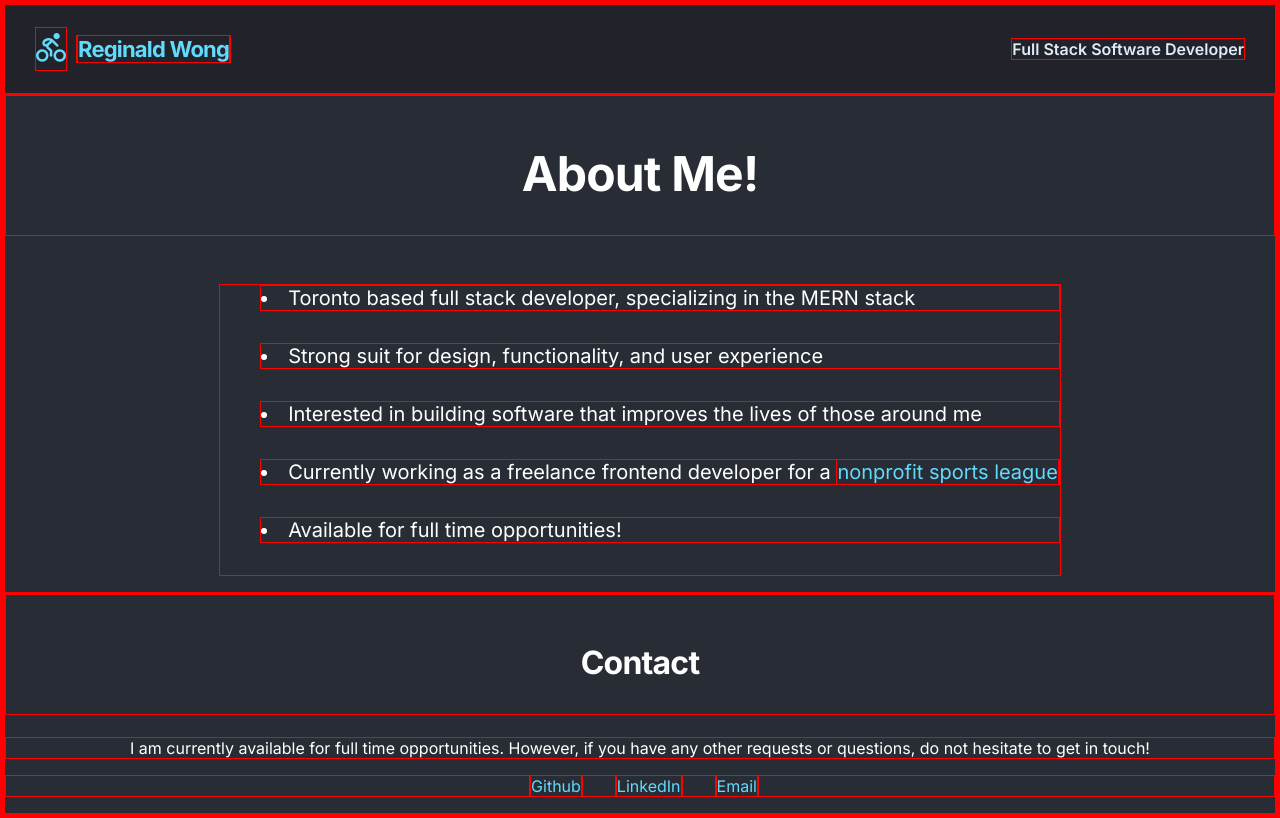
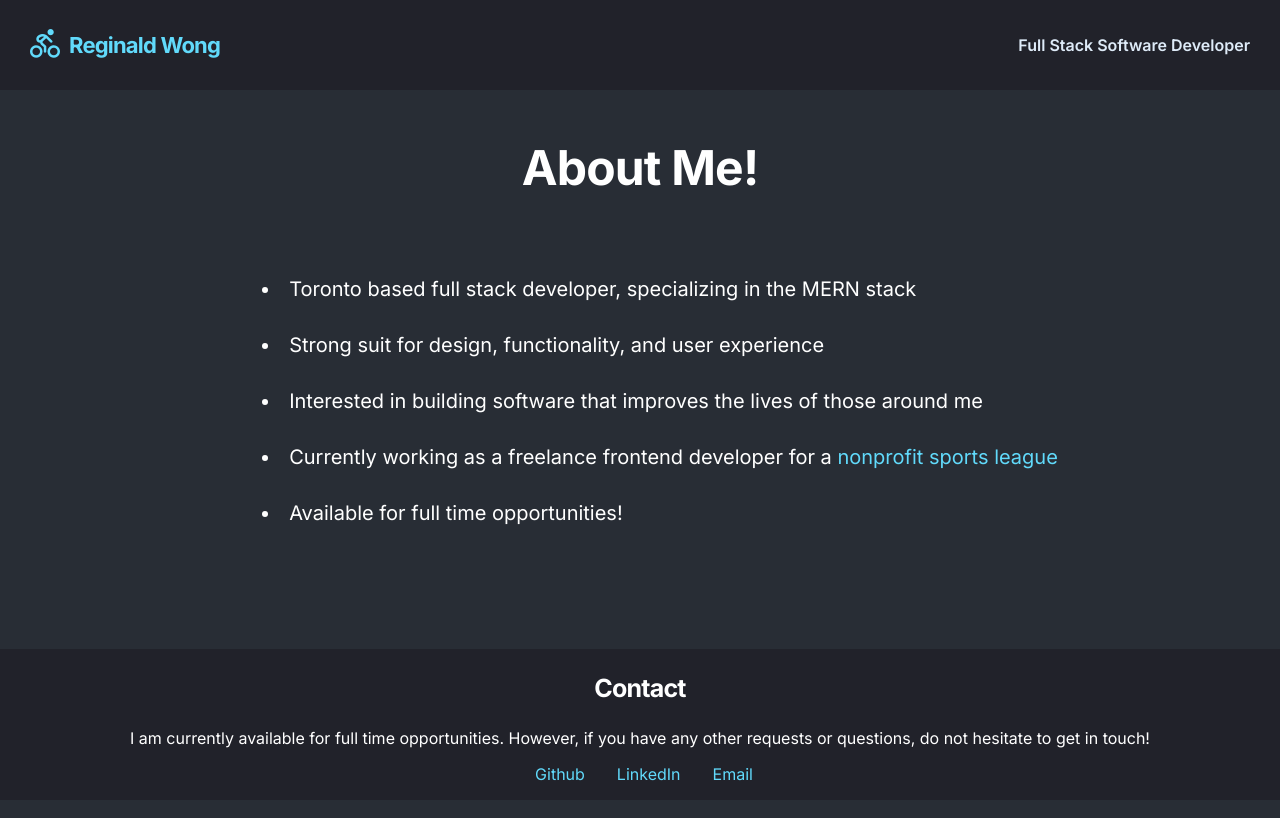
Before and after one commit to reginaldwong/info-site, a React (Vite) app: page / in a window 1280 px wide. Built offline with nearby package versions, Linux system fonts and the light colour scheme.

Commit message:
fix white space

```diff
--- a/src/App.css
+++ b/src/App.css
@@ -1,12 +1,13 @@
 * {
     box-sizing: border-box;
-    border: 1px solid red;
 }
 
 body {
     margin: 0;
     font-family: Inter, sans-serif;
     overscroll-behavior: none;
+    min-height: 100vh;
+    background-color: #282D35;
 }
 
 /* NAVBAR COMPONENT */
@@ -47,7 +48,6 @@ nav {
 /* MAIN COMPONENT */
 
 main {
-    background-color: #282D35;
     color: #ffffff;
     text-align: center;
 }
@@ -78,16 +78,24 @@ main {
 /* FOOTER COMPONENT */
 
 footer {
-    background-color: #282D35;
+    background-color: #21222A;
     color: #ffffff;
     text-align: center;
+    position: fixed;
+    left: 0;
+    bottom: 0;
+    width: 100%;
 }
 
 .footer--title {
     letter-spacing: -0.05rem;
-    font-size: 2rem;
+    font-size: 25px;
     margin-top: 0;
-    padding-block: 3rem 2rem;
+    padding-block: 1.5rem .5rem;
+}
+
+.footer--links {
+    margin-bottom: 16px;
 }
 
 .footer--links > li {
```
